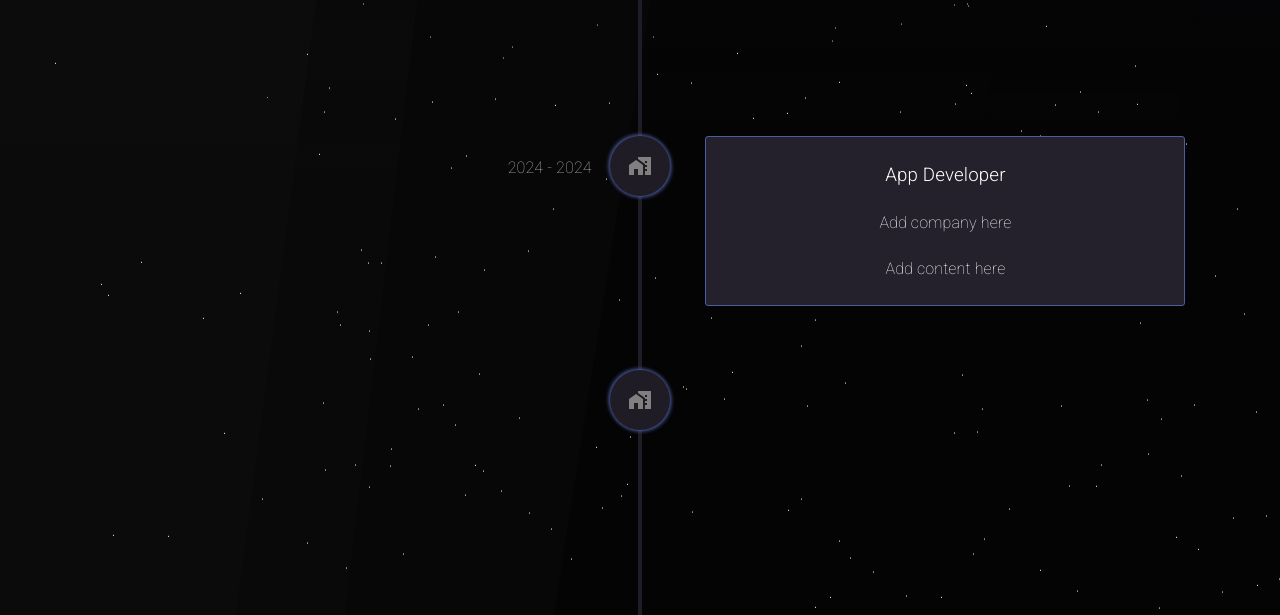
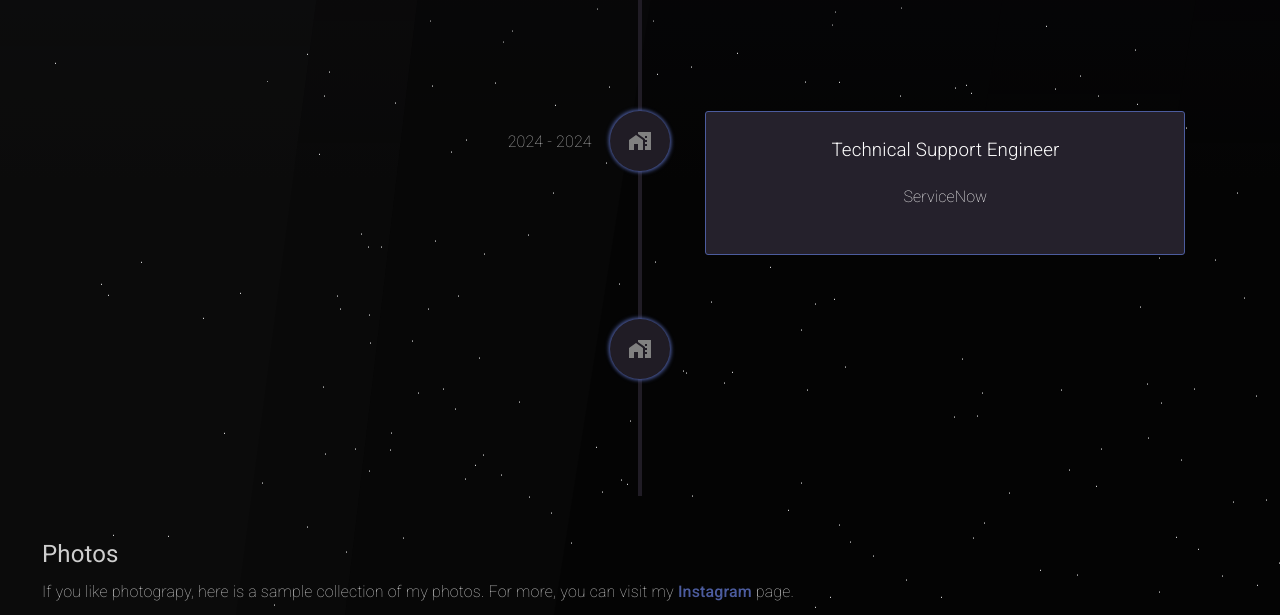
Before and after one commit to noel-pena/Portfolio-V3, a React (Vite) app: page / in a window 1280 px wide. Shown: the part 2380-2995 px from the top of the page. Built offline with nearby package versions, Linux system fonts and the light colour scheme.

Commit message:
added timeline

```diff
--- a/src/components/Experience.jsx
+++ b/src/components/Experience.jsx
@@ -56,10 +56,9 @@ export const Experience = () => {
             className="vertical-timeline-element-title"
             style={{ fontWeight: 300 }}
           >
-            App Developer
+            Full-stack Developer
           </h3>
-          <h4 style={{ fontWeight: 200 }}>Add company here</h4>
-          <p style={{ fontWeight: 200 }}>Add content here</p>
+          <h4 style={{ fontWeight: 200 }}>Masonite</h4>
         </VerticalTimelineElement>
         <VerticalTimelineElement
           contentStyle={{
@@ -88,10 +87,9 @@ export const Experience = () => {
             className="vertical-timeline-element-title"
             style={{ fontWeight: 300 }}
           >
-            App Developer
+            Technical Support Engineer
           </h3>
-          <h4 style={{ fontWeight: 200 }}>Add company here</h4>
-          <p style={{ fontWeight: 200 }}>Add content here</p>
+          <h4 style={{ fontWeight: 200 }}>ServiceNow</h4>
         </VerticalTimelineElement>
         <VerticalTimelineElement
           className="vertical-timeline-element--work"
@@ -124,12 +122,6 @@ export const Experience = () => {
             Freelance Web Developer
           </h3>
           <h4 style={{ fontWeight: 200 }}>NPX</h4>
-          <p style={{ fontWeight: 200 }}>
-            Free lance work developing and implementing products for clients
-            using various technologies such as Node.js, React.js, Material UI,
-            AWS (S3 Bucket, CloudFront, Route43), HTML, CSS, MongoDB,
-            PostgreSQL.
-          </p>
         </VerticalTimelineElement>
       </VerticalTimeline>
     </Grid>
```
